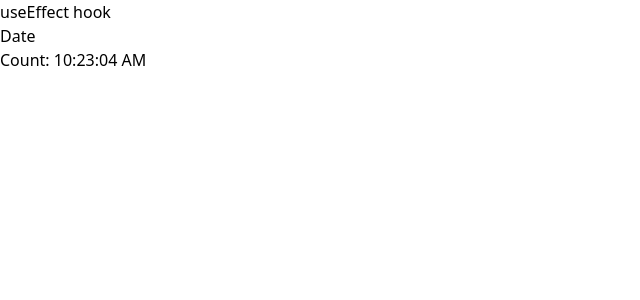
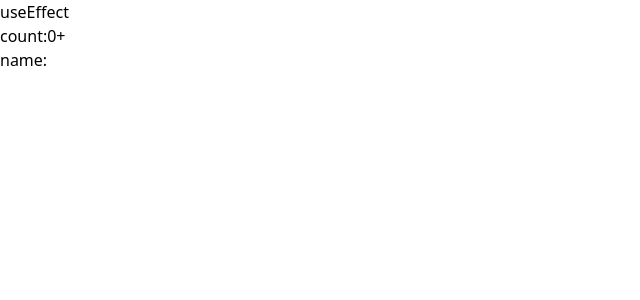
Before and after one commit to NileshAwachat/React_Practice, a React (Create React App) app: page / in a window 1280 px wide. Shown: the top 300 px of the page, without its empty margins (0-640 px from the left). Built offline with nearby package versions, Linux system fonts and the light colour scheme.

Commit message:
useEffect challenge done

```diff
--- /dev/null
+++ b/src/UseEffect/ThapaPractice2/EffectChallenge.js
@@ -0,0 +1,34 @@
+import React, { useEffect, useState } from 'react'
+
+export const EffectChallenge = ()=>{
+
+    const [count,setcount]=useState(0);
+    const [name,setname]=useState('');
+
+    useEffect(()=>{
+      document.title = `count:${count}`
+    },[count])
+
+    useEffect(()=>{
+      console.log(name)
+
+    },[name])
+  return (
+    <div>
+        <h1>useEffect</h1>
+        <p>
+            count:<span>{count}</span>
+            <button onClick={()=>setcount(count+1)}>+</button>
+        </p>
+        <p>
+            name:<span>{name}</span>
+        </p>
+        <input type='text'
+        value={name}
+        onChange={(e)=>setname(e.target.value)}
+        />
+    </div>
+  )
+}
+
+export default EffectChallenge
--- /dev/null
+++ b/src/UseEffect/ThapaPractice2/index.js
@@ -0,0 +1,5 @@
+import EffectChallenge from "./EffectChallenge";
+
+export const App = ()=>{
+    return   <EffectChallenge/>
+}
--- a/src/index.js
+++ b/src/index.js
@@ -37,7 +37,8 @@ import reportWebVitals from './reportWebVitals';
 // import BackGroundColor from './UseState/BgColor';
 // import DisplayName from './UseState/DisplayName';
 // import DisplayItems from './UseState/DisplayItems';
-import {App} from './UseEffect/ThapaPractice/App'
+// import {App} from './UseEffect/ThapaPractice/App'
+import {App} from './UseEffect/ThapaPractice2/index'
 
 
 // import App from './App'
@@ -90,7 +91,8 @@ root.render(
         {/* <BackGroundColor/> */}
         {/* <DisplayName/> */}
         {/* <DisplayItems/> */}
-      <App/>
+      {/* <App/> */}
+      <App />
       </React.StrictMode>
 );
 
```
